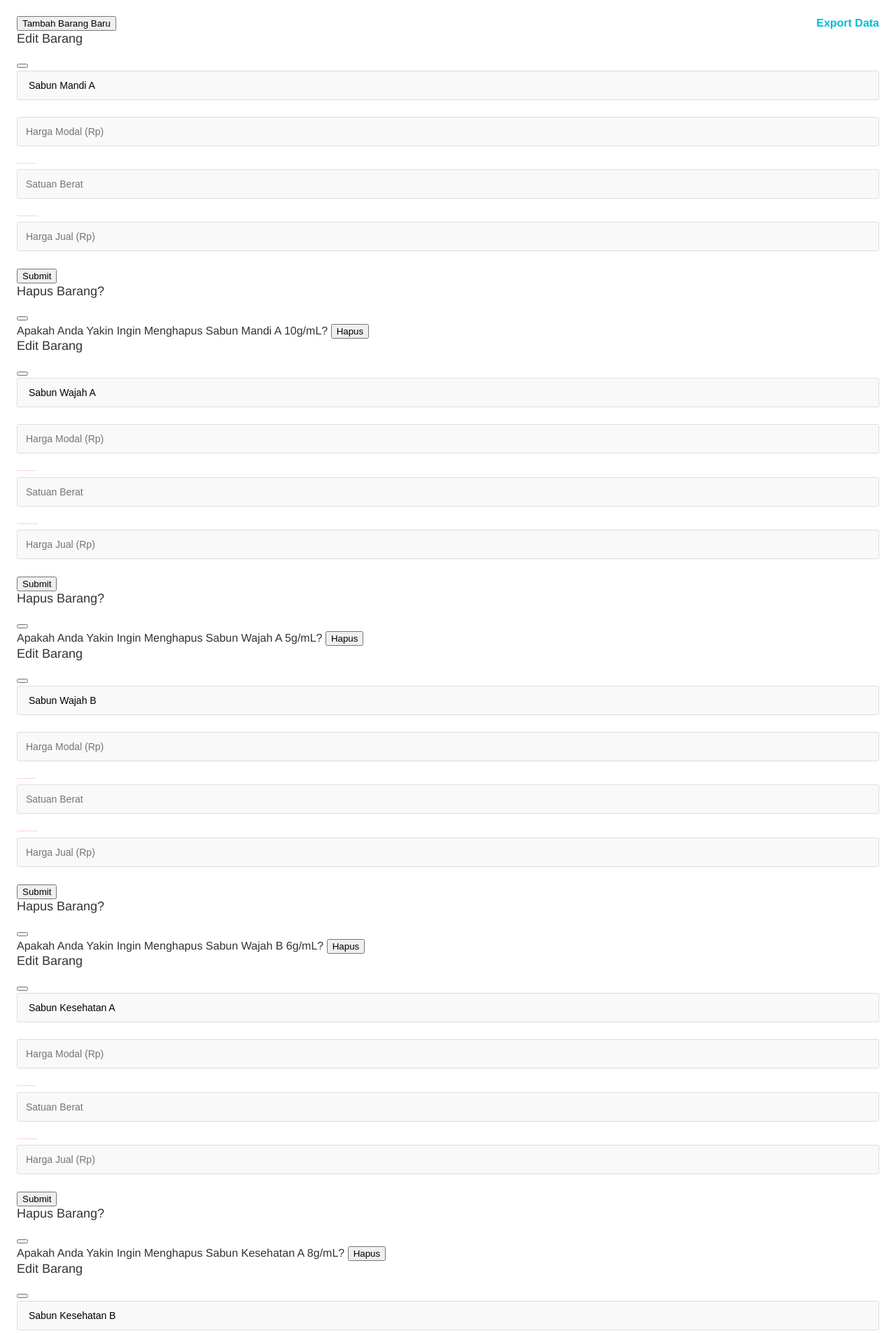
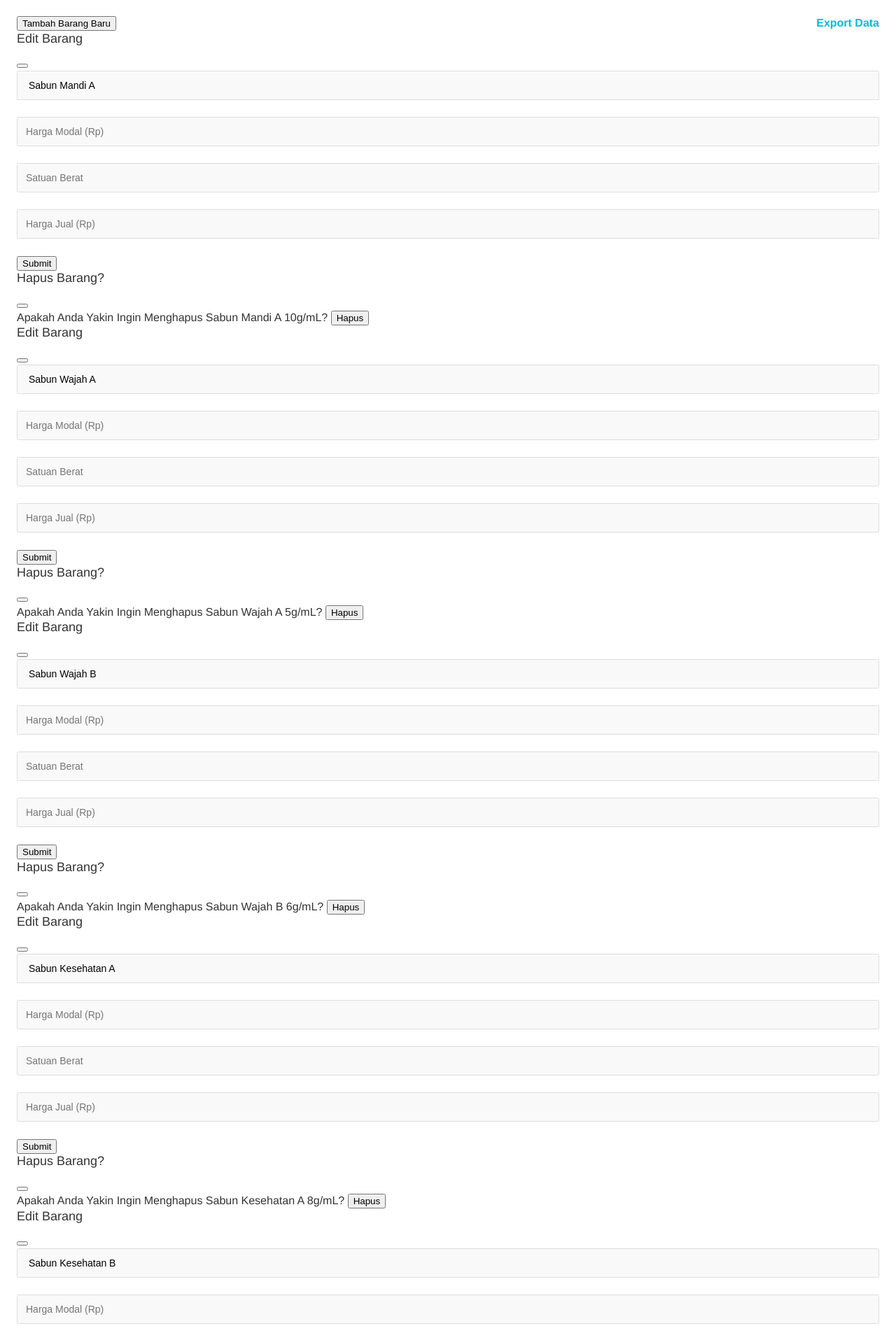
Before and after one commit to sukalaper/toko-sabun-berbasis-website, a PHP site: page / in a window 1280 px wide. Shown: the part 854-2759 px from the top of the page at 70% size. Run offline with PHP 8.4, Linux system fonts and the light colour scheme; a user stored in the database is signed in; data comes from the database, SQL or seed files in the repository; style sheets or scripts are compiled from the project's sources; some libraries are stand-ins or nearby versions.

Commit message:
✌️ Memperbaiki beberapa logika dalam kelola barang.

```diff
--- a/index.php
+++ b/index.php
@@ -155,7 +155,7 @@ require 'koneksi/cek.php';
               <tr>
                 <th>No</th>
                 <th>Nama Barang</th>
-                <th>Satuan Berat</th>
+                <th>Satuan Berat (g / ml)</th>
                 <th>Harga Modal</th>
                 <th>Harga Jual</th>
                 <th>Jumlah Barang</th>
@@ -178,8 +178,8 @@ require 'koneksi/cek.php';
                   <td> <?= $i++; ?> </td>
                   <td> <?= $namabarang; ?> </td>
                   <td> <?= $satuanberat; ?> </td>
-                  <td> <?= $hargamodal; ?> </td>
-                  <td> <?= $hargajual; ?> </td>
+                  <td> <?= number_format($hargamodal,); ?> </td>
+                  <td> <?= number_format($hargajual,); ?> </td>
                   <td> <?= $jumlahbarang; ?> </td>
                   <td>
                     <button type="button" class="btn icon btn-left" data-bs-toggle="modal" data-bs-target="#edit<?= $idbarang; ?>">
@@ -202,10 +202,8 @@ require 'koneksi/cek.php';
                         <div class="modal-body">
                           <input type="hidden" name="idbarang" value=" <?= $idbarang; ?>">
                           <input type="text" name="namabarang" value=" <?= $namabarang; ?>" class="form-control mb-3" required>
-                          <input type="number" name="hargamodal" step="0.001" pattern="\d+(\.\d{2})?" placeholder="Harga Modal (Rp)" class="form-control mb-0" required>
-                          <p style="font-size: 1px; color: red;">*Jika harga barang adalah Rp1.000 isi kolom dengan angka 1</p>
-                          <input type="number" name="satuanberat" placeholder="Satuan Berat" class="form-control mb-0" required>
-                          <p style="font-size: 1px; color: red;">*Secara matematis satuan <em>Gram</em> dan <em>Mili</em> adalah ukuran yang sama </p>
+                          <input type="number" name="hargamodal" step="0.001" pattern="\d+(\.\d{2})?" placeholder="Harga Modal (Rp)" class="form-control mb-3" required>
+                          <input type="number" name="satuanberat" placeholder="Satuan Berat" class="form-control mb-3" required>
                           <input type="number" name="hargajual" step="0.001" pattern="\d+(\.\d{2})?" placeholder="Harga Jual (Rp)" class="form-control mb-3" required>
                           <button type="submit" class="btn btn-primary" name="updatebarang">Submit</button>
                         </div>
@@ -267,12 +265,10 @@ require 'koneksi/cek.php';
       <form method="post">
         <div class="modal-body">
           <input type="text" name="namabarang" placeholder="Nama Barang" class="form-control mb-3" required>
-          <input type="number" name="hargamodal" step="0.001" pattern="\d+(\.\d{2})?" placeholder="Harga Modal (Rp)" class="form-control mb-0" required>
-          <p style="font-size: 1px; color: red;">*Jika harga barang adalah Rp1.000 isi kolom dengan angka 1</p>
-          <input type="number" name="satuanberat" placeholder="Satuan Berat" class="form-control mb-0" required>
-          <p style="font-size: 1px; color: red;">*Secara matematis, satuan <em>Gram</em> dan <em>Mili</em> adalah ukuran yang sama </p>
+          <input type="number" name="hargamodal" step="0.001" pattern="\d+(\.\d{2})?" placeholder="Harga Modal (Rp)" class="form-control mb-3" required>
+          <input type="number" name="satuanberat" placeholder="Satuan Berat" class="form-control mb-3" required>
           <input type="number" name="jumlahbarang" placeholder="Jumlah Barang" class="form-control mb-3" required>
-          <input type="number" name="hargajual" step="0.001" pattern="\d+(\.\d{2})?" placeholder="Harga Jual (Rp)" class="form-control mb-3" required>
+          <input type="number" name="hargajual" placeholder="Harga Jual (Rp)" class="form-control mb-3" required>
           <button type="submit" class="btn btn-primary" name="addnewbarang">Submit</button>
         </div>
       </form>
--- a/koneksi/function.php
+++ b/koneksi/function.php
@@ -20,7 +20,7 @@ if(isset($_POST['addnewbarang'])){
   $hargajual = mysqli_real_escape_string($conn, $_POST['hargajual']);
   $result_check_barang = mysqli_query($conn, "SELECT idbarang, jumlahbarang FROM stok WHERE LOWER(namabarang) = LOWER('$namabarang') AND LOWER(satuanberat) = LOWER('$satuanberat')");
   if($hargajual < $hargamodal){
-    header('location:pages/pesan-peringatan/peringatan-barang-keluar-melebihi-stok-sekarang.php');
+    header('location:pages/pesan-peringatan/peringatan-harga-modal-tidak-kurang-dari-harga-jual.php');
     exit;
   }
   if(mysqli_num_rows($result_check_barang) > 0){
@@ -54,7 +54,7 @@ if(isset($_POST['barangmasuk'])){
   $result_masuk = mysqli_query($conn, "INSERT INTO masuk (idbarang, qty) VALUES ('$barangnya','$qty')");
   $result_update_stok = mysqli_query($conn, "UPDATE stok SET jumlahbarang='$result_tambah_stok_sekarang' WHERE idbarang='$barangnya'");
   if($result_masuk && $result_update_stok){
-    header('location:../pesan-peringatan/tambah-barang-berhasil.php');
+    header('location:../pesan-peringatan/peringatan-tambah-barang-berhasil.php');
   } else {
     header('location:../index.php');
   }
@@ -68,14 +68,13 @@ if(isset($_POST['updatebarang'])){
   $satuanberat = $_POST['satuanberat'];
   $hargajual = $_POST['hargajual'];
   if($hargajual < $hargamodal){
-    header('location:pages/peringatan-harga-jual.php');
+    header('location:pages/pesan-peringatan/peringatan-harga-modal-tidak-kurang-dari-harga-jual.php');
     exit;
   }
   $update = mysqli_query($conn, "UPDATE stok SET idbarang='$idbarang', namabarang='$namabarang', hargamodal='$hargamodal', satuanberat='$satuanberat', hargajual='$hargajual' WHERE idbarang ='$idbarang'");
-    if($update){
-    header('location:pages/peringatan-update-barang.php');
-  } else {
-    header('location:pages/peringatan-update-barang-gagal.php');
+  if($update){
+    header('location:index.php');
+    exit;
   }
 }
 
@@ -211,6 +210,7 @@ if(isset($_POST['updatebarangmasuk'])){
 if(isset($_POST['barangkeluar'])){
   $barangnya = $_POST['barangnya'];
   $qty = $_POST['qty'];
+  $diskon = $_POST['diskon'];
   $result_cek_stok_sekarang = mysqli_query($conn, "SELECT * FROM stok WHERE idbarang='$barangnya'");
   $result_ambil_data = mysqli_fetch_array($result_cek_stok_sekarang);
   $result_stok_sekarang = $result_ambil_data['jumlahbarang'];
@@ -222,9 +222,9 @@ if(isset($_POST['barangkeluar'])){
   $result_keluar = mysqli_query($conn, "INSERT INTO keluar (idbarang, qty) VALUES ('$barangnya','$qty')");
   $result_update_stok = mysqli_query($conn, "UPDATE stok SET jumlahbarang='$result_tambah_stok_sekarang' WHERE idbarang='$barangnya'");
   if($result_keluar && $result_update_stok){
-    header('location:index.php');
+    header('location:');
   } else {
-    header('location:index.php');
+    header('location:');
   }
 }
 
@@ -240,15 +240,11 @@ if(isset($_POST['hapusbarangkeluar'])){
     if($hapus_keluar){
       $update_stok = mysqli_query($conn, "UPDATE stok SET jumlahbarang = jumlahbarang + $qty WHERE idbarang='$idbarang'");
       if($update_stok){
-        header('location: barang-masuk.php');
+        header('location:barang-keluar.php');
       } else {
         echo 'Gagal mengupdate stok!';
       }
-    } else {
-      echo 'Gagal menghapus data barang keluar!';
     }
-  } else {
-    echo 'Data keluar tidak ditemukan!';
   }
 }
 
```
Also changed, not shown: pages/kelola-stok/barang-keluar.php (+4 -3 lines), pages/kelola-stok/perhitungan-laba.php (+5 -2 lines), pages/pesan-peringatan/peringatan-barang-keluar-melebihi-stok-sekarang.php (deleted, +0 -33 lines), pages/pesan-peringatan/peringatan-harga-modal-tidak-kurang-dari-harga-jual.php (added, +33 -0 lines), pages/pesan-peringatan/peringatan-tambah-barang-berhasil.php (renamed from pages/pesan-peringatan/tambah-barang-berhasil.php).
